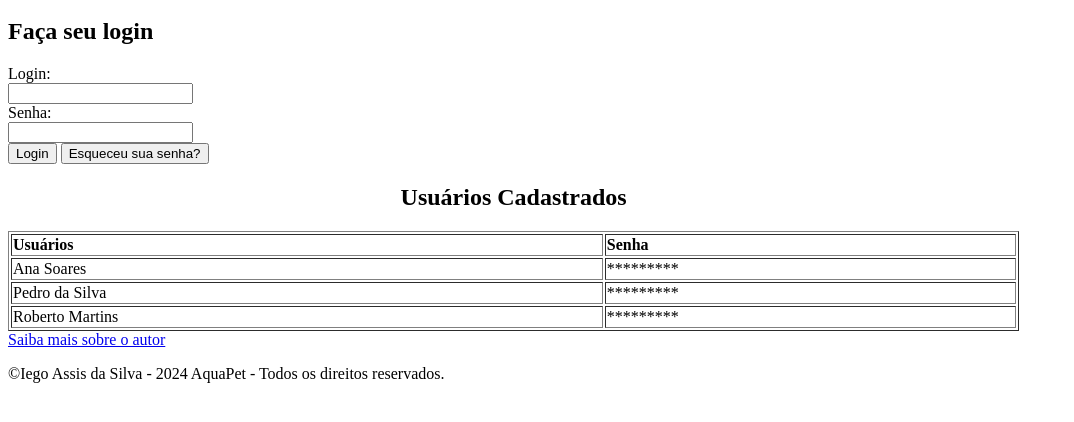
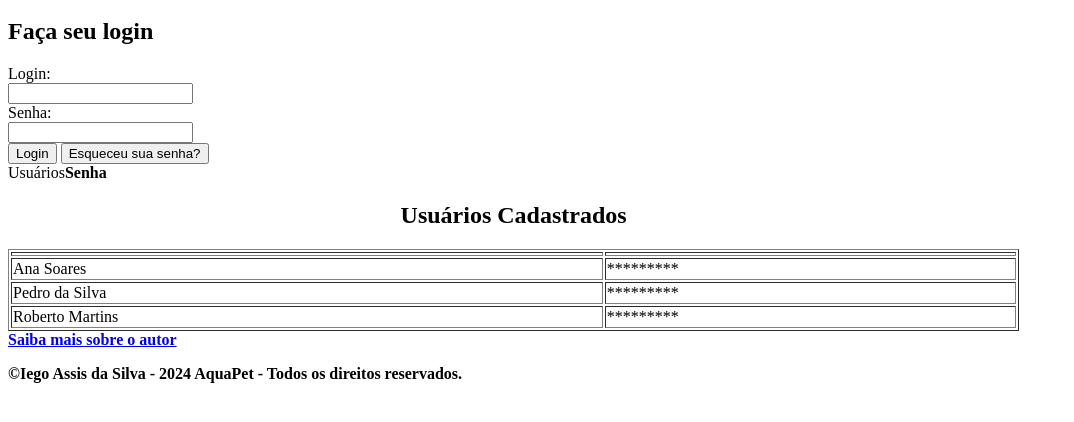
Before and after one commit to iegoassis/Atividade, a plain HTML site: page Admin.html in a window 1280 px wide. Shown: the part 142-564 px from the top of the page, without its empty margins (0-1074 px from the left). Drawn offline with Linux system fonts and the light colour scheme.

Commit message:
Update Admin.html
Ajeitado o titulo da tabela tag <th>

```diff
--- a/Admin.html
+++ b/Admin.html
@@ -27,8 +27,8 @@
                 <table border="1" width="80%">
                     <caption><h2>Usuários Cadastrados</h2></caption>
                     <tr>
-                        <td><b>Usuários</b></td>
-                        <td><b>Senha</b></td>
+                        <th></th>Usuários</th>
+                        <th></th><b>Senha</th>
                     </tr>
                     <tr>
                         <td>Ana Soares</td>
```
